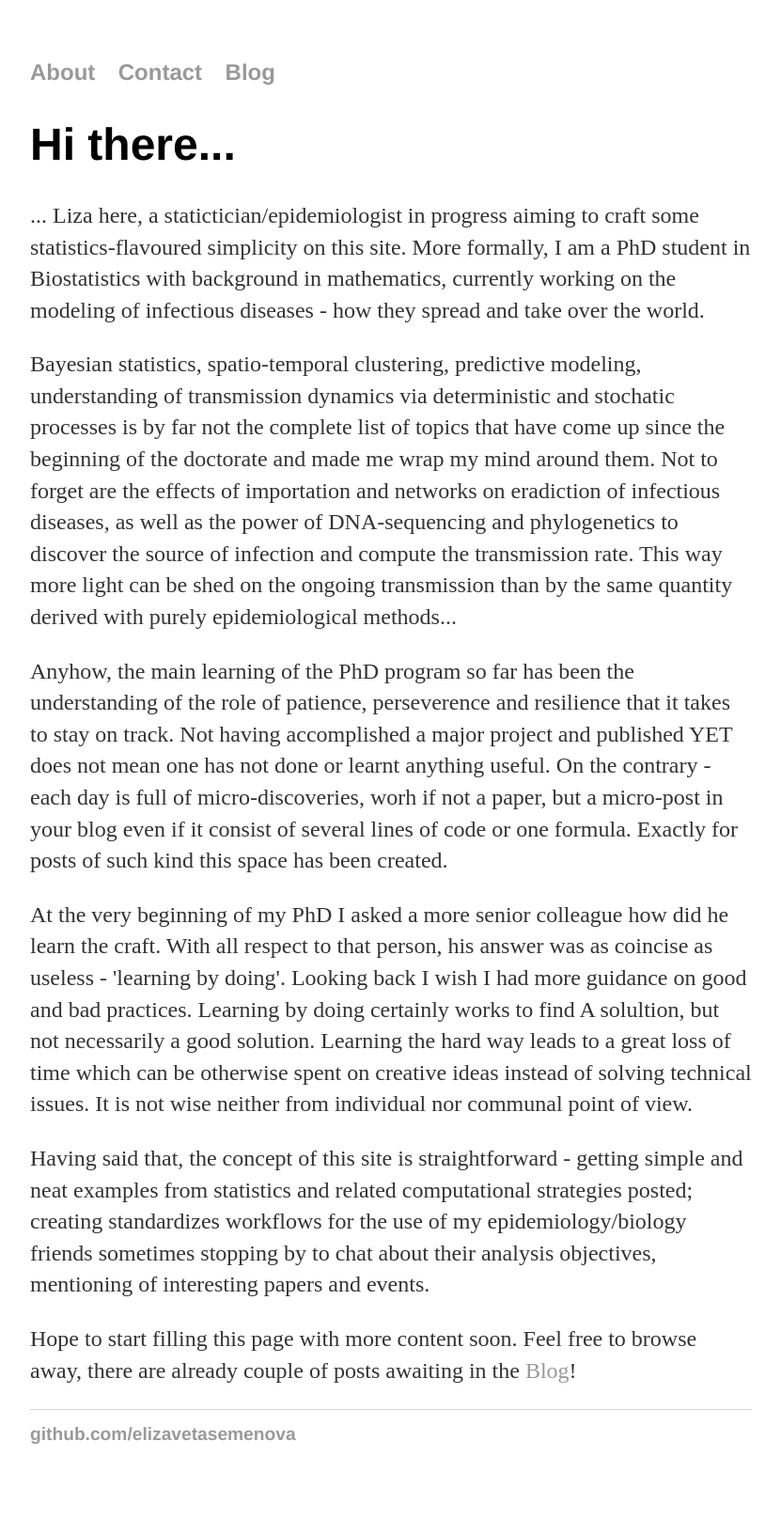
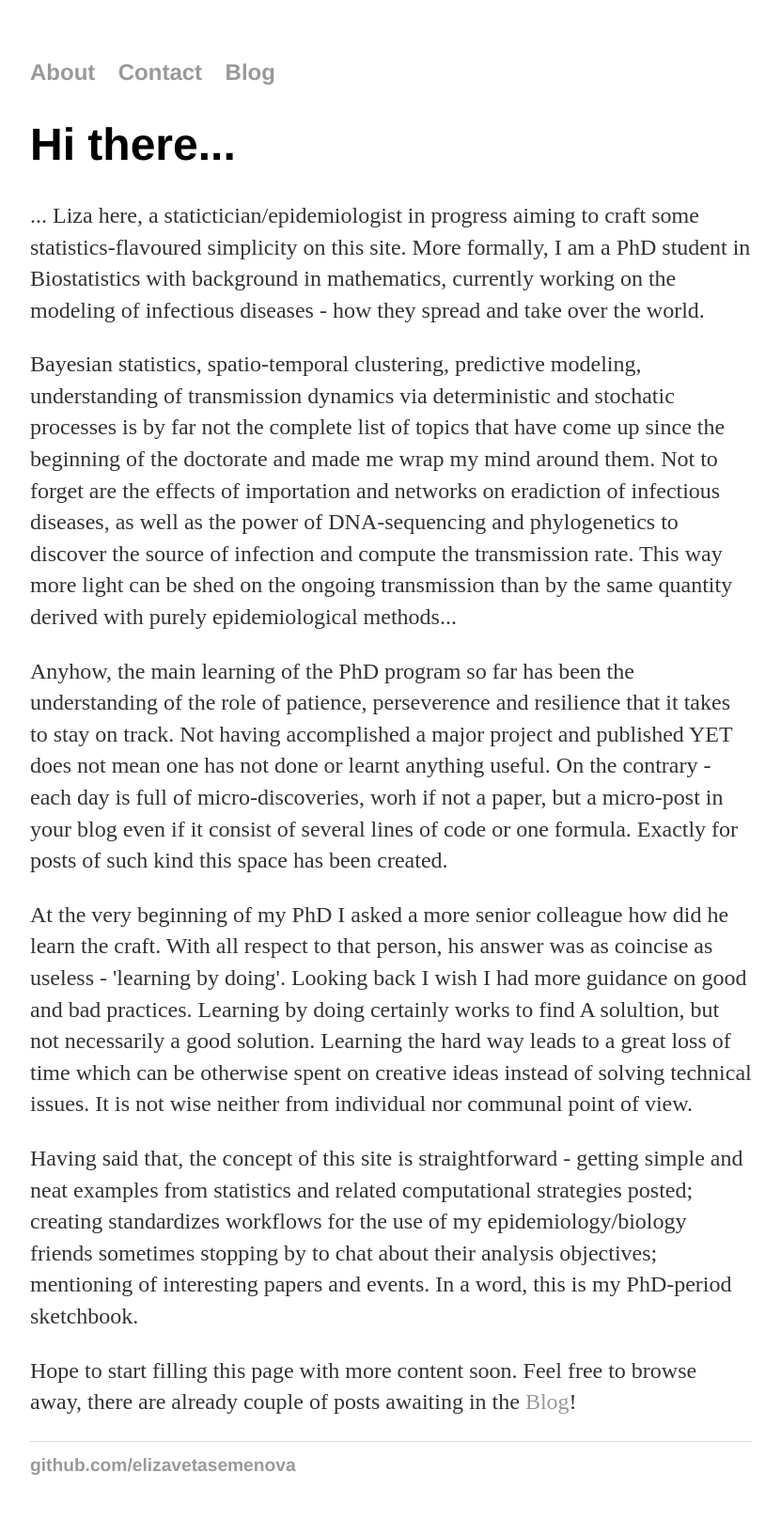
Before and after one commit to elizavetasemenova/elizavetasemenova.github.io, a Jekyll site: the page built from index.html, in a window 1280 px wide. Shown: the whole page at 94% size, without its empty margins (224-1055 px from the left). Built offline with Jekyll 4.4.1, drawn with Linux system fonts in a browser that asks for light colours; before the commit the page ends 1600 px from its top, so only the background shows below that.

Commit message:
Update index.html

```diff
--- a/index.html
+++ b/index.html
@@ -35,7 +35,8 @@ title: Liza Semenova, statistician in progress
 
         <p>Having said that, the concept of this site is straightforward - getting simple and neat examples from statistics
 		and related computational strategies posted; creating standardizes workflows for the use of my epidemiology/biology
-		friends sometimes stopping by to chat about their analysis objectives, mentioning of interesting papers and events.</p>
+		friends sometimes stopping by to chat about their analysis objectives; mentioning of interesting papers and events.
+	        In a word, this is my PhD-period sketchbook.</p>
 
 	 <p>Hope to start filling this page with more content soon. Feel free to browse away, there are already couple of posts awaiting
 		 in the <a href="/blog">Blog</a>! </p>
```
